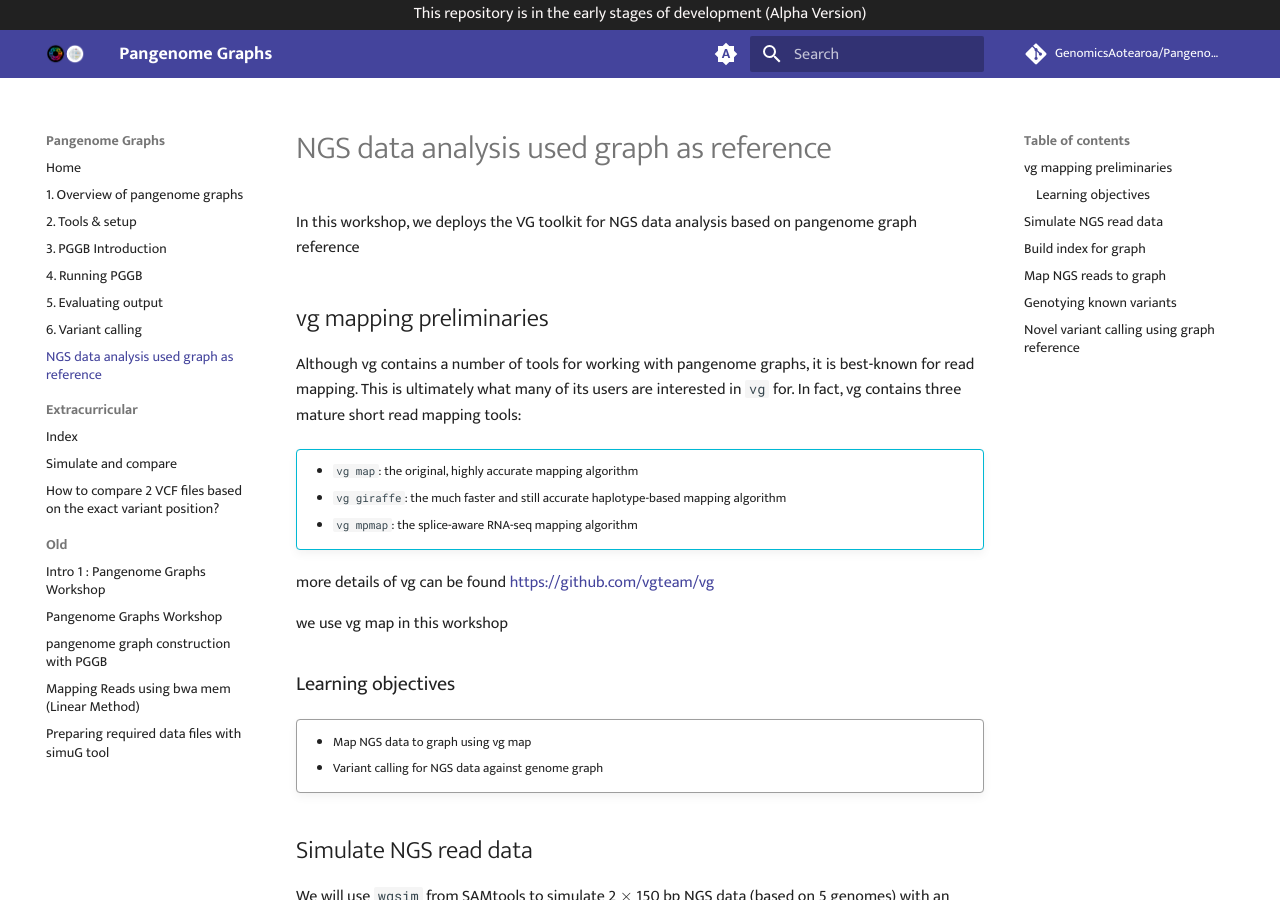
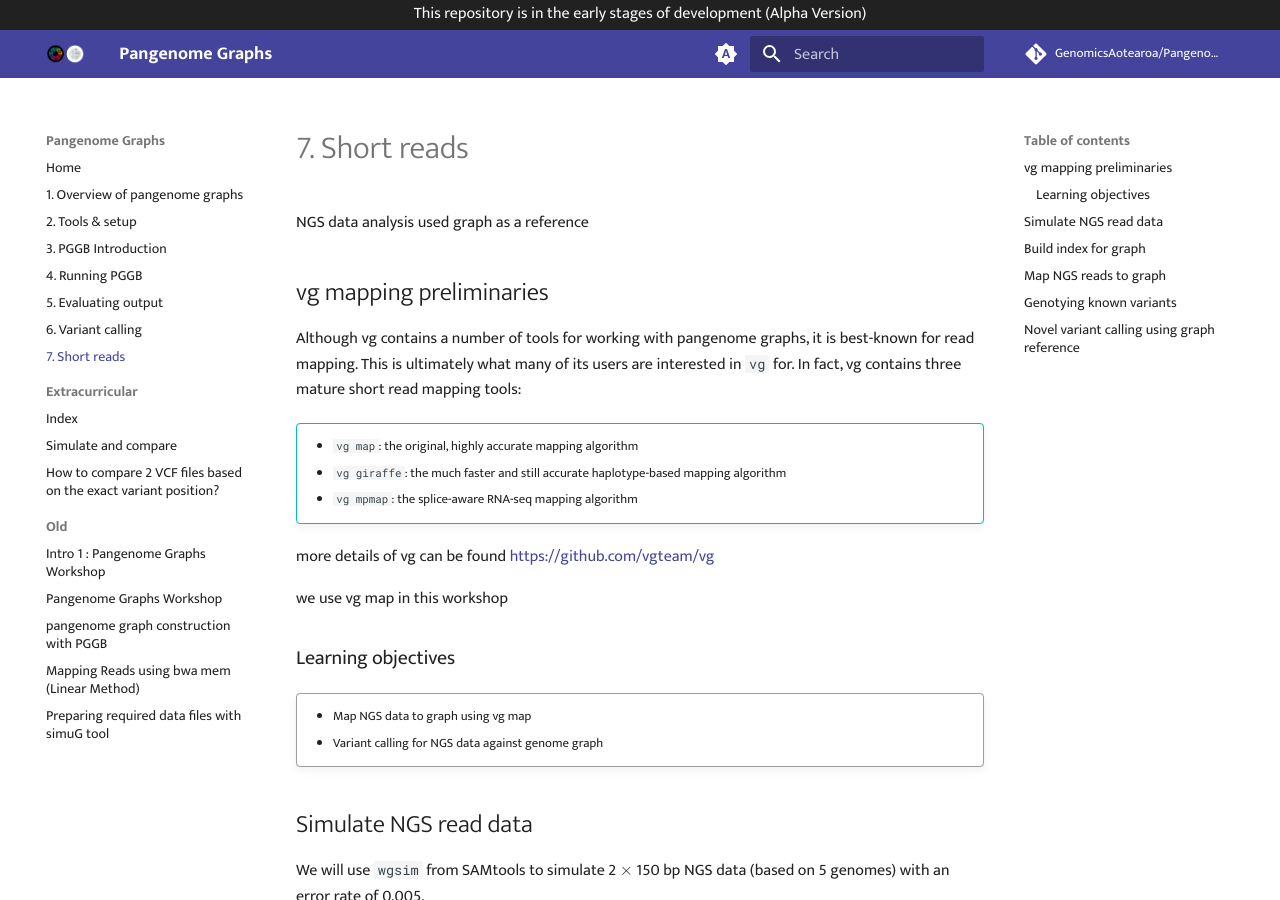
Before and after one commit to GenomicsAotearoa/Pangenome-Graphs-Workshop, an MkDocs documentation site: the page built from docs/7_Short_reads.md, in a window 1280 px wide and 900 px high. Built offline with MkDocs 1.6.1 and Material for MkDocs 9.7.7, drawn with Linux system fonts in a browser that asks for light colours; comment, search, counter and statistics services are not loaded.

Commit message:
Update 7_Short_reads.md

```diff
--- a/docs/7_Short_reads.md
+++ b/docs/7_Short_reads.md
@@ -1,6 +1,5 @@
-# NGS data analysis used graph as reference
-
-In this workshop, we deploys the VG toolkit for NGS data analysis based on pangenome graph reference
+# 7. Short reads
+NGS data analysis used graph as a reference
 
 ## vg mapping preliminaries
 Although vg contains a number of tools for working with pangenome graphs, it is best-known for read mapping. This is ultimately what many of its users are interested in `vg` for. In fact, vg contains three mature short read mapping tools:
```
